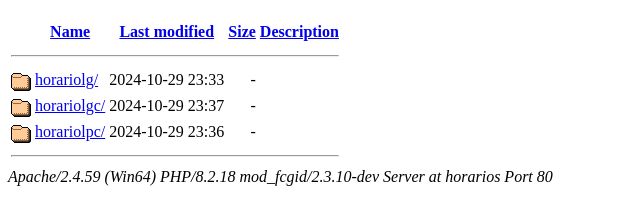
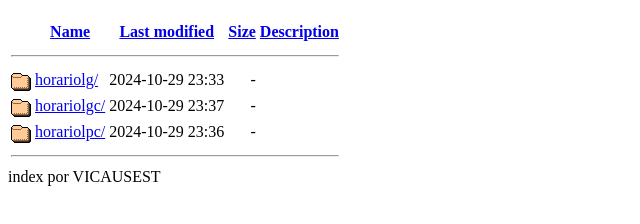
Before and after one commit to ElVicee22/HORARIOS, a plain HTML site: page index.html in a window 1280 px wide. Shown: the part 48-272 px from the top of the page, without its empty margins (0-640 px from the left). Drawn offline with Linux system fonts and the light colour scheme.

Commit message:
Update index.html

```diff
--- a/index.html
+++ b/index.html
@@ -13,5 +13,5 @@
 <tr><td valign="top"><img src="/icons/folder.gif" alt="[DIR]"></td><td><a href="horariolpc/">horariolpc/</a>            </td><td align="right">2024-10-29 23:36  </td><td align="right">  - </td><td>&nbsp;</td></tr>
    <tr><th colspan="5"><hr></th></tr>
 </table>
-<address>Apache/2.4.59 (Win64) PHP/8.2.18 mod_fcgid/2.3.10-dev Server at horarios Port 80</address>
+index por VICAUSEST
 </body></html>
```
